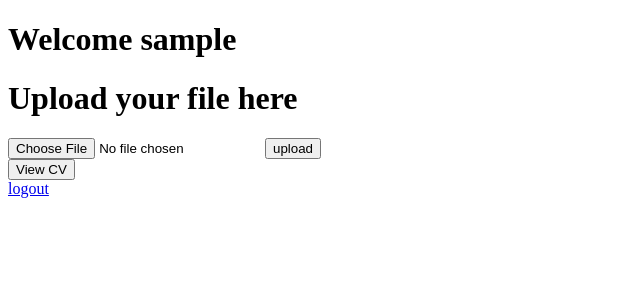
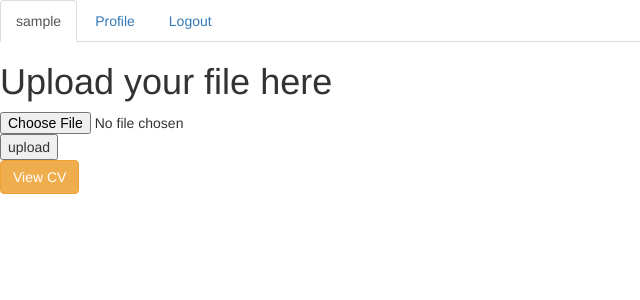
Before and after one commit to glugnith/nithcareerbox, a PHP site: page / in a window 1280 px wide. Shown: the top 300 px of the page, without its empty margins (0-640 px from the left). Run offline with PHP 8.4, Linux system fonts and the light colour scheme; the visitor is signed in with stand-in values (Sample User, id 1).

Commit message:
added bootstarp to index and modified upload.php

```diff
--- a/index.php
+++ b/index.php
@@ -20,19 +20,36 @@
 <html>
 <head>
 	<title>Nith CareerBox</title>
+	<link rel="stylesheet" href="checkfile.css" type="text/css">
+	<link rel="stylesheet" href="css/bootstrap.min.css">
+
 </head>
 <body>
-	<h1>Welcome <?php echo $_SESSION['user'];?></h1>
+<!-- <nav class="navbar navbar-default">
+  <div class="container-fluid">
+    <div class="navbar-header">
+      <a class="navbar-brand" href="#">
+
+      </a>
+    </div>
+  </div>
+</nav> -->
+	<ul class="nav nav-tabs">
+  <li role="presentation" class="active"><a href="#"><?php echo $_SESSION['user'];?></a></li>
+  <li role="presentation"><a href="#">Profile</a></li>
+  <li role="presentation"><a href="logout.php">Logout</a></li>
+</ul>
 	<h1>Upload your file here</h1>
 	<form action="upload.php" method="post" enctype="multipart/form-data">
 		<input type="file" name="myfile">
 		<input type="submit" name="upload" value="upload">
-	</form>
-	<form action="view.php" method="post">
-		<input type="submit" name="view_cv" value="View CV">
 
 	</form>
-	<a href="logout.php">logout</a>
+	<form action="view.php" method="post" >
+
+		<button type="submit" class="btn btn-warning" name="view_cv">View CV</button>
+
+	</form>
 
 </body>
 </html>
--- a/upload.php
+++ b/upload.php
@@ -69,7 +69,7 @@
 
 		}
 	?>
-	<!DOCTYPE html>
+<!DOCTYPE html>
 <html>
 <head>
 	<title>View CV</title>
```
Also changed, not shown: 4 other files.
